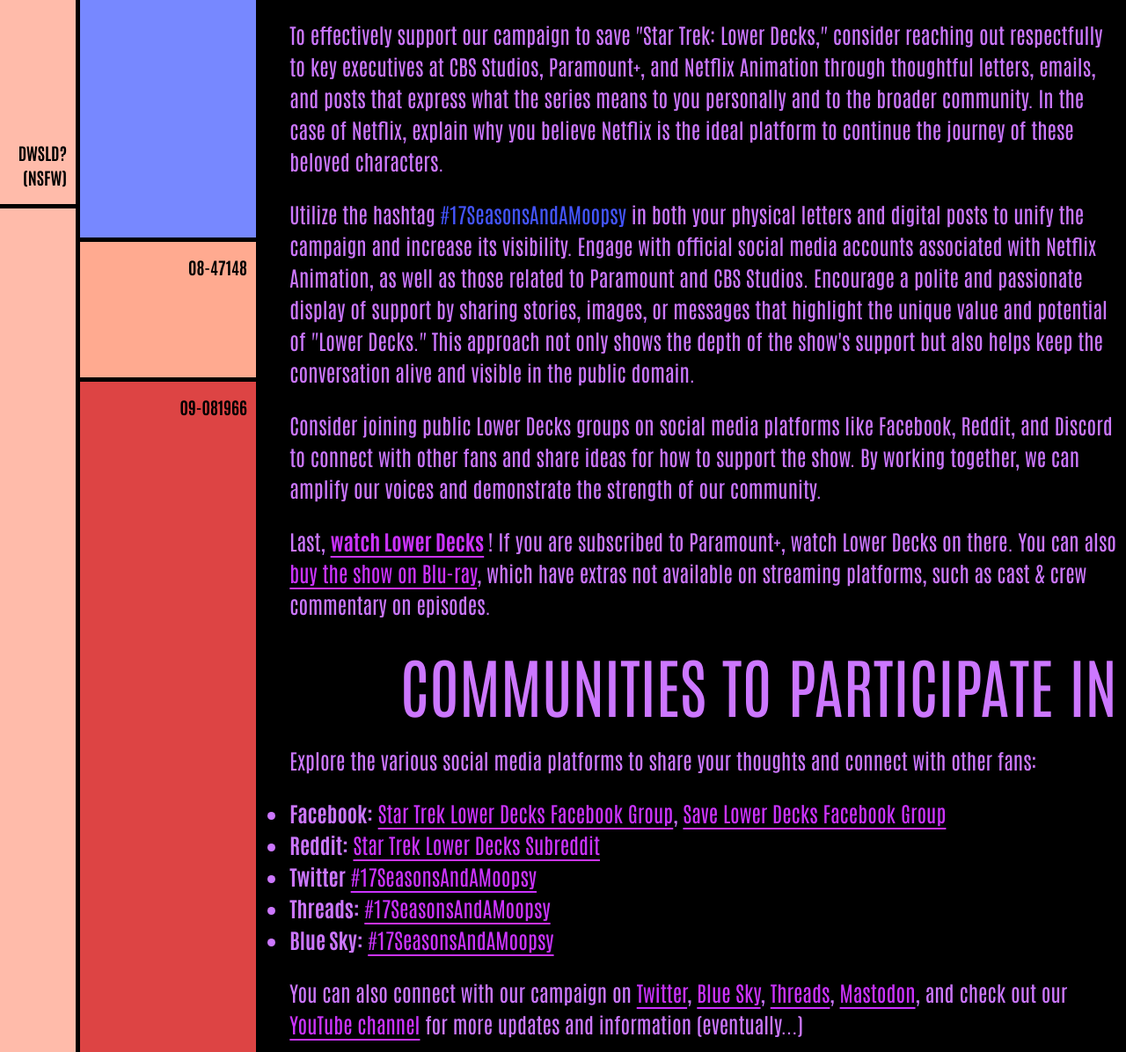
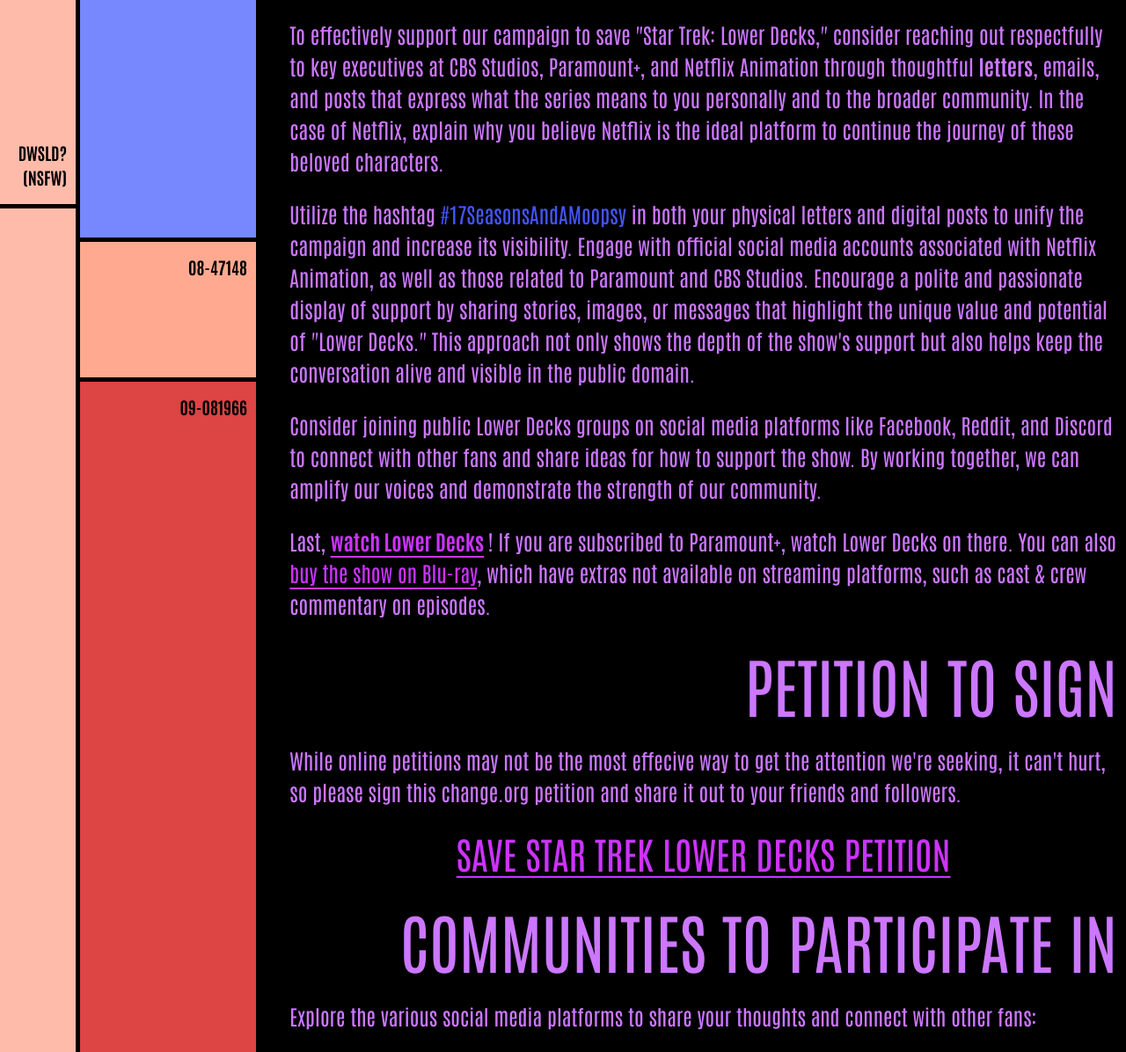
Before and after one commit to RainofTerra/SaveLowerDecks, a plain HTML site: page participate.html in a window 1280 px wide. Shown: the part 1457-2653 px from the top of the page at 88% size. Drawn offline with Linux system fonts and the light colour scheme.

Commit message:
add petition

```diff
--- a/participate.html
+++ b/participate.html
@@ -374,11 +374,13 @@
 
 						<p>To effectively support our campaign to save "Star Trek: Lower Decks," consider reaching out
 							respectfully to key
-							executives at CBS Studios, Paramount+, and Netflix Animation through thoughtful letters,
+							executives at CBS Studios, Paramount+, and Netflix Animation through thoughtful
+							<strong>letters</strong>,
 							emails, and posts that express what the series
 							means to you personally and to the broader community. In the case of Netflix, explain why
 							you believe Netflix is the
-							ideal platform to continue the journey of these beloved characters.</p>
+							ideal platform to continue the journey of these beloved characters.
+						</p>
 
 						<p>Utilize the hashtag <span class=go-blue>#17SeasonsAndAMoopsy</span> in both your physical
 							letters and digital posts to
@@ -400,6 +402,18 @@
 							Lower Decks on there. You can also <a href="buystuff.html">buy the show on Blu-ray</a>,
 							which have extras not available on streaming platforms, such as cast & crew commentary
 							on episodes.</p>
+
+						<h1>Petition to Sign</h1>
+						<p>While online petitions may not be the most effecive way to get the attention we're seeking,
+							it
+							can't hurt, so please sign this change.org petition and share it out to your friends and
+							followers.
+						</p>
+						<h3 class="go-center"><a href="https://www.change.org/p/save-star-trek-lower-decks">Save
+								Star
+								Trek Lower Decks Petition</a>
+						</h3>
+
 
 						<h1>Communities to Participate In</h1>
 						<div class="container">
```
Also changed, not shown: buystuff.html (+0 -1 lines).
